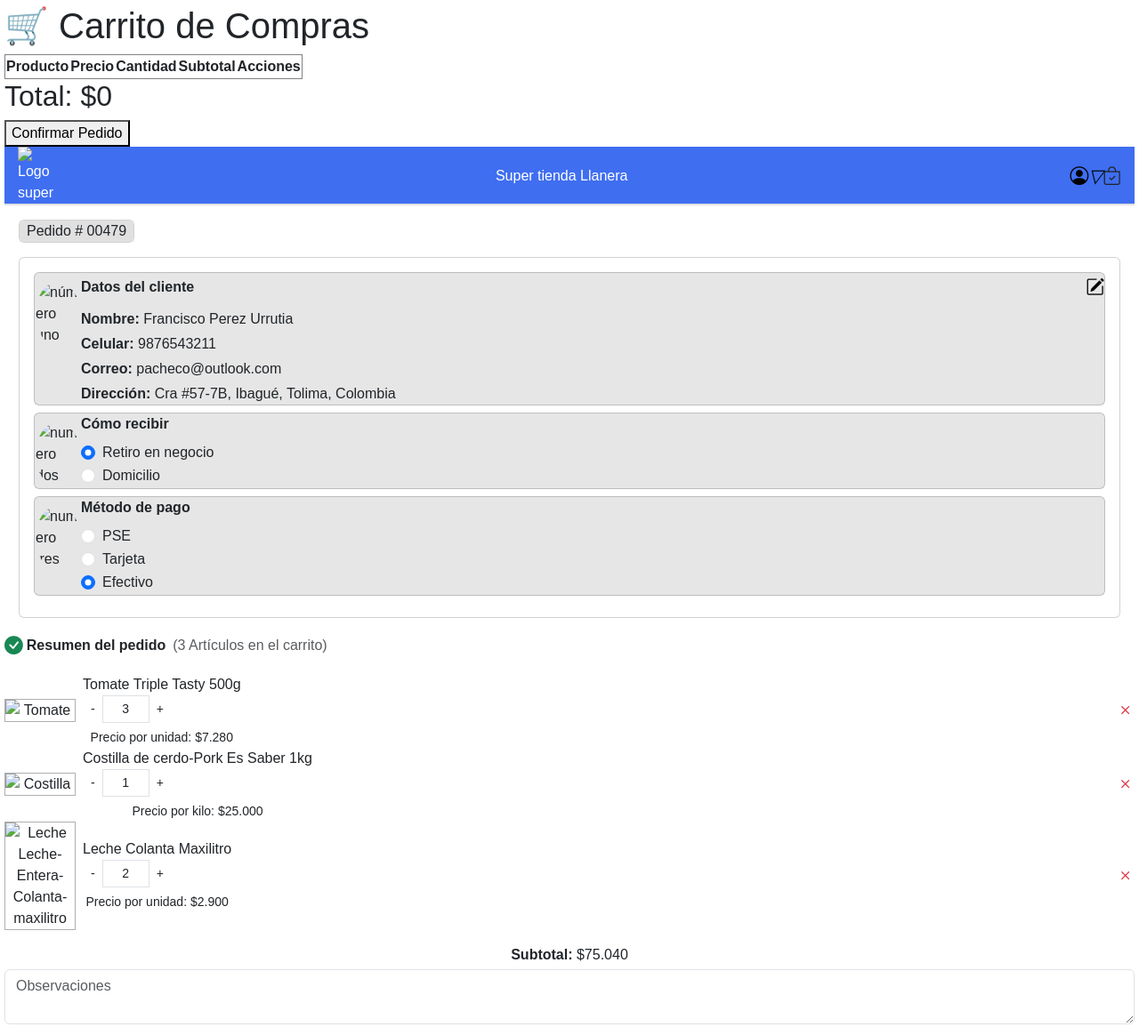
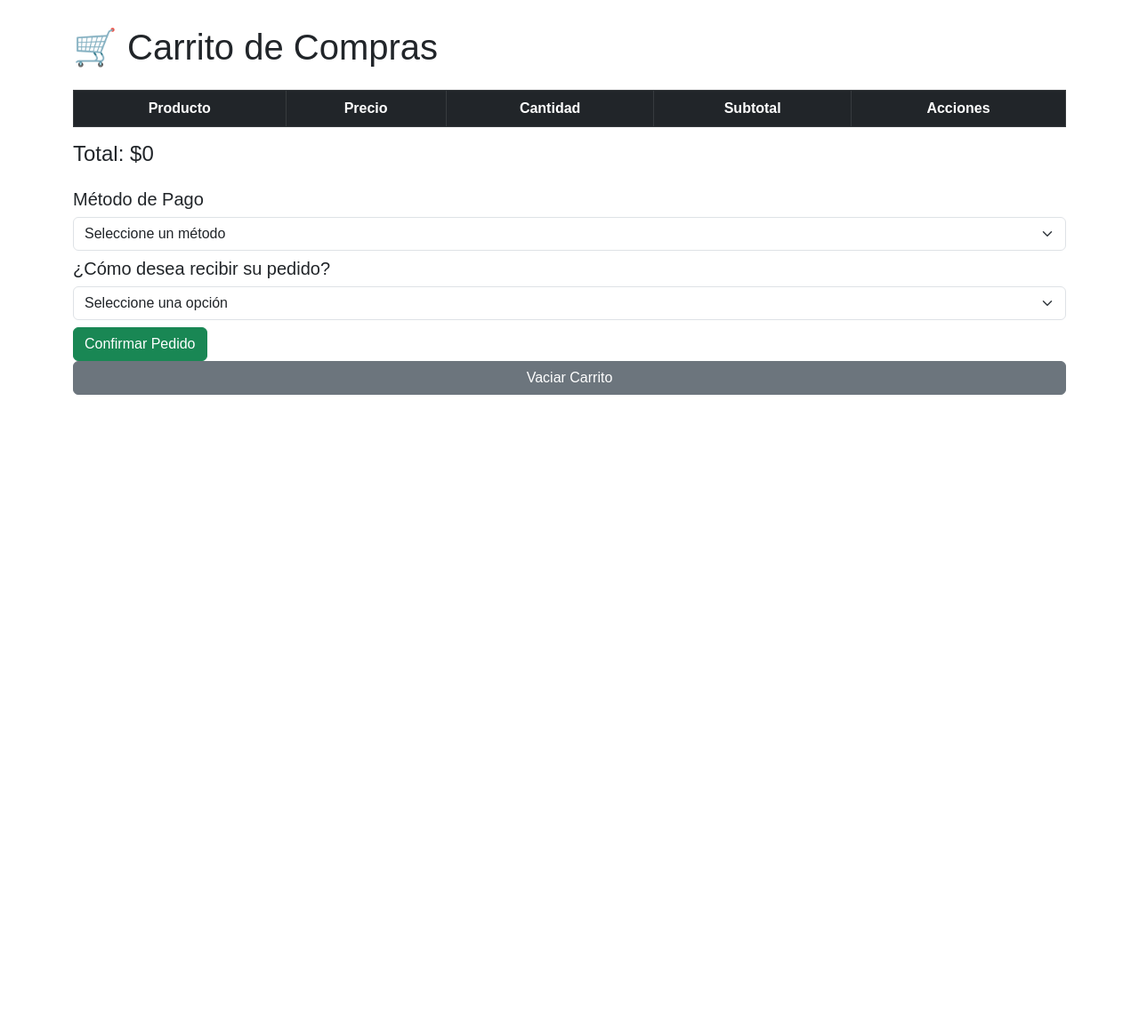
Before and after one commit to AndresLozano0/supermercado-PWA, a website: page Back-end/public/carrito.html in a window 1280 px wide. Shown: the top 1155 px of the page at 89% size. After the commit the page ends 800 px from the top, so only its background shows below. Drawn offline with nearby package versions, Linux system fonts and the light colour scheme.

Commit message:
Implementado método de pago, dirección y guardado en carrito_compras

```diff
--- a/Back-end/public/carrito.html
+++ b/Back-end/public/carrito.html
@@ -6,15 +6,16 @@
   <title>Super tienda Llanera - Carrito</title>
   <link href="https://cdn.jsdelivr.net/npm/bootstrap@5.3.0/dist/css/bootstrap.min.css" rel="stylesheet">
   <link rel="stylesheet" href="https://cdn.jsdelivr.net/npm/bootstrap-icons@1.10.5/font/bootstrap-icons.css">
-  <link rel="stylesheet" href="css/styles.css" />
+  <link rel="stylesheet" href="css/styles.css">
+</head>
 
-</head>
 <body class="body-carrito">
 
-  <h1>🛒 Carrito de Compras</h1>
+  <div class="container py-4">
+    <h1 class="mb-4">🛒 Carrito de Compras</h1>
 
-  <table border="1">
-    <thead>
+    <table class="table table-bordered text-center">
+      <thead class="table-dark">
         <tr>
           <th>Producto</th>
           <th>Precio</th>
@@ -24,12 +25,43 @@
         </tr>
       </thead>
       <tbody id="carrito-body">
-      <!-- Se llenará con JS -->
+        <!-- Se llena con JS -->
       </tbody>
     </table>
 
-  <h2>Total: $<span id="total">0</span></h2>
-  <button onclick="confirmarPedido()">Confirmar Pedido</button>
+    <h4>Total: $<span id="total">0</span></h4>
+    <div class="mt-4">
+ <!-- Método de Pago -->
+<div class="mt-4">
+  <h5>Método de Pago</h5>
+  <select id="tipoPago" class="form-select mb-2">
+    <option value="" selected disabled>Seleccione un método</option>
+    <option value="tarjeta">Tarjeta de crédito</option>
+    <option value="efectivo">Pago en efectivo</option>
+    <option value="nequi">Nequi</option>
+    <option value="daviplata">Daviplata</option>
+  </select>
+
+  <div id="datosTarjeta" style="display: none;">
+    <input type="text" class="form-control mb-2" id="numeroTarjeta" placeholder="Número de tarjeta">
+    <input type="month" class="form-control mb-2" id="fechaVencimiento" placeholder="Fecha de vencimiento">
+  </div>
+
+  <!-- Cómo desea recibir -->
+  <h5>¿Cómo desea recibir su pedido?</h5>
+  <select id="comoRecibir" class="form-select mb-2">
+    <option value="" selected disabled>Seleccione una opción</option>
+    <option value="domicilio">Domicilio</option>
+    <option value="negocio">Recoger en el negocio</option>
+  </select>
+
+  <div id="direccionDomicilio" style="display: none;">
+    <input type="text" class="form-control" id="direccion" placeholder="Dirección de entrega">
+  </div>
+</div>
+    <button class="btn btn-success" onclick="confirmarPedido()">Confirmar Pedido</button>
+    <button class="btn btn-secondary" onclick="vaciarCarrito()">Vaciar Carrito</button>
+  </div>
 
   <script>
     let carrito = JSON.parse(localStorage.getItem('carrito')) || [];
@@ -49,10 +81,15 @@
           <td>${item.nombre}</td>
           <td>$${item.precio}</td>
           <td>
-            <input type="number" min="1" value="${item.cantidad}" onchange="actualizarCantidad(${index}, this.value)">
+            <input type="number" min="1" value="${item.cantidad}"
+              onchange="actualizarCantidad(${index}, this.value)" style="width: 60px;">
           </td>
           <td>$${subtotal}</td>
-          <td><button onclick="eliminar(${index})">Eliminar</button></td>
+          <td>
+            <button class="btn btn-danger btn-sm" onclick="eliminar(${index})">
+              <i class="bi bi-trash"></i> Eliminar
+            </button>
+          </td>
         `;
         cuerpo.appendChild(fila);
       });
@@ -72,157 +109,101 @@
       renderCarrito();
     }
 
+    function vaciarCarrito() {
+      if (confirm('¿Seguro que deseas vaciar el carrito?')) {
+        localStorage.removeItem('carrito');
+        carrito = [];
+        renderCarrito();
+      }
+    }
+
     function confirmarPedido() {
+      if (carrito.length === 0) {
+        alert('El carrito está vacío.');
+        return;
+      }
+
       fetch('/confirmar-pedido', {
   method: 'POST',
   headers: { 'Content-Type': 'application/json' },
-        body: JSON.stringify({ productos: carrito })
+  credentials: 'include',
+  body: JSON.stringify({
+    productos: carrito,
+    metodo_pago: {
+      tipo: document.getElementById('tipoPago').value,
+      numero_tarjeta: document.getElementById('numeroTarjeta')?.value || null,
+      vencimiento: document.getElementById('fechaVencimiento')?.value || null
+    },
+    como_recibir: document.getElementById('comoRecibir').value,
+    direccion: document.getElementById('direccion')?.value || null
+  })
+});
+
+    }
+
+    renderCarrito();
+  </script>
+  <script>
+  document.getElementById('tipoPago').addEventListener('change', function () {
+    const metodo = this.value;
+    document.getElementById('datosTarjeta').style.display = metodo === 'tarjeta' ? 'block' : 'none';
+  });
+
+  document.getElementById('comoRecibir').addEventListener('change', function () {
+    document.getElementById('direccionDomicilio').style.display = this.value === 'domicilio' ? 'block' : 'none';
+  });
+
+  function confirmarPedido() {
+    if (carrito.length === 0) {
+      alert('El carrito está vacío.');
+      return;
+    }
+
+    const tipoPago = document.getElementById('tipoPago').value;
+    const numeroTarjeta = document.getElementById('numeroTarjeta').value;
+    const fechaVencimiento = document.getElementById('fechaVencimiento').value;
+    const comoRecibir = document.getElementById('comoRecibir').value;
+    const direccion = document.getElementById('direccion').value;
+
+    if (!tipoPago || !comoRecibir || (comoRecibir === 'domicilio' && !direccion)) {
+      return alert('Por favor complete todos los campos obligatorios.');
+    }
+
+    fetch('/confirmar-pedido', {
+      method: 'POST',
+      headers: { 'Content-Type': 'application/json' },
+      credentials: 'include',
+      body: JSON.stringify({
+        productos: carrito,
+        metodo_pago: {
+          tipo: tipoPago,
+          numero_tarjeta: numeroTarjeta,
+          vencimiento: fechaVencimiento
+        },
+        como_recibir: comoRecibir,
+        direccion: direccion
+      })
     })
     .then(res => res.text())
     .then(mensaje => {
       alert(mensaje);
+      if (mensaje.includes('✅')) {
         localStorage.removeItem('carrito');
-        location.href = '/inicio.html'; // Redirigir al catálogo
+        carrito = [];
+        renderCarrito();
+        window.location.href = '/inicio.html';
+      }
     })
     .catch(err => {
-        alert('Error al confirmar el pedido');
+      alert('Error al confirmar el pedido.');
       console.error(err);
     });
-    }
-
-    renderCarrito();
-  </script>
-
-  <div class="header">
-    <img src="/web/assets/img/tulogoaqui.png" class="logo" alt="Logo supermercado" width="40px" />
-    <h6 class="mt-2">Super tienda Llanera</h6>
-    <a href="datos-personales.html" class="user-icon"><i class="bi bi-person-circle">&#9661;</i><span class="bi bi-bag-check text-dark"></span></a>
-  </div>
-    <!-- numero Pedido -->
-  <div class="card numero-pedido m-3">
-    <label for="numero pedido m-3">Pedido # 00479</label>
-  </div>
-    <!--tarjeta principal-->
-  <div class="card p-3 m-3">
-    <!-- tarjeta Datos del cliente -->
-    <div class="card interior">
-      <div class="d-flex justify-content-between align-items-center mb-2">
-        <span class="section-title"><strong> Datos del cliente </strong></span>
-        <i class="bi bi-pencil-square"></i>
-      </div>
-      <div>
-        <img src="/web/assets/img/numero uno.png" class="numero" alt="número uno" width="100px">
-        <p class="mb-1"><strong>Nombre:</strong> Francisco Perez Urrutia</p>
-        <p class="mb-1"><strong>Celular:</strong> 9876543211</p>
-        <p class="mb-1"><strong>Correo:</strong> pacheco@outlook.com</p>
-        <p class="mb-0"><strong>Dirección:</strong> Cra #57-7B, Ibagué, Tolima, Colombia</p>
-      </div>
-    </div>
-     <!-- Cómo recibir -->
-    <div class="card interior">
-      <img src="/web/assets/img/numero dos.png" class="numero" alt="numero dos" width="100px">
-      <span class="section-title mb-2"><strong>Cómo recibir</strong></span>
-      <div class="form-check">
-        <input class="form-check-input" type="radio" name="recibir" id="retiro" checked>
-        <label class="form-check-label" for="retiro">Retiro en negocio</label>
-      </div>
-      <div class="form-check">
-        <input class="form-check-input" type="radio" name="recibir" id="domicilio">
-        <label class="form-check-label" for="domicilio">Domicilio</label>
-      </div>
-    </div>
-     <!-- Método de pago -->
-    <div class="card interior">
-      <img src="/web/assets/img/numero tres.png" class="numero" alt="numero tres" width="100px">
-      <span class="section-title mb-2"><strong>Método de pago</strong></span>
-        <div class="form-check">
-          <input class="form-check-input" type="radio" name="pago" id="pse">
-          <label class="form-check-label" for="pse">PSE</label>
-        </div>
-      <div class="form-check">
-        <input class="form-check-input" type="radio" name="pago" id="tarjeta">
-        <label class="form-check-label" for="tarjeta">Tarjeta</label>
-      </div>
-      <div class="form-check">
-        <input class="form-check-input" type="radio" name="pago" id="efectivo" checked>
-        <label class="form-check-label" for="efectivo">Efectivo</label>
-      </div>
-    </div>
-  </div>
-    <!-- Resumen del pedido -->
-  <div class="resumen-pedido">
-    <div class="mb-3 d-flex align-items-center">
-      <i class="bi bi-check-circle-fill text-success"></i>
-      <strong class="ms-1">Resumen del pedido</strong>
-      <span class="text-muted ms-2">(3 Artículos en el carrito)</span>
-    </div>
-    <div class="product-row d-flex align-items-center">
-      <img src="/web/assets/img/tomate triple tasty.png" alt="Tomate" class="product-img me-2" width="80">
-      <div class="d-flex-grow-1">
-        <p class="mb-0">Tomate Triple Tasty 500g</p>
-        <div class="input-group cantidad-producto input-group-sm Cantidad-control mb-1">
-          <button class="btn btn-outline-secodary" type="button" onclick="decrementar(this)">-</button>
-          <input type="text" class="form-control text-center" title="cantidad" value="3" readonly>
-          <button class="btn btn-outline-secodary" type="button" onclick="incrementar(this)">+</button>
-        </div>
-        <small>Precio por unidad: $7.280</small>
-      </div>
-      <i class="bi bi-x ms-auto text-danger" onclick="eliminarProdcto(this)"></i>
-    </div>
-    <div class="product-row d-flex align-items-center">
-      <img src="/web/assets/img/costilla de cerdo.png" alt="Costilla" class="product-img me-2" width="80">
-        <div class="d-flex-grow-1">
-          <p class="mb-0">Costilla de cerdo-Pork Es Saber 1kg</p>
-          <div class="input-group cantidad-producto input-group-sm Cantidad-control mb-1">
-            <button class="btn btn-outline-secodary" type="button" onclick="decrementar(this)">-</button>
-            <input type="text" class="form-control text-center" title="cantidad" value="1" >
-            <button class="btn btn-outline-secodary" type="button" onclick="incrementar(this)">+</button>
-          </div>
-          <small>Precio por kilo: $25.000</small>
-        </div>
-        <i class="bi bi-x ms-auto text-danger" onclick="eliminarProdcto(this)"></i>
-      </div>
-      <div class="product-row d-flex align-items-center">
-        <img src="/web/assets/img/Leche-Entera-Colanta-maxilitro.png" alt="Leche Leche-Entera-Colanta-maxilitro" class="product-img me-2" width="80">
-        <div class="d-flex-grow-1">
-          <p class="mb-0">Leche Colanta Maxilitro</p>
-          <div class="input-group cantidad-producto input-group-sm Cantidad-control mb-1">
-            <button class="btn btn-outline-secodary" type="button" onclick="decrementar(this)">-</button>
-            <input type="text" class="form-control text-center" title="cantidad" value="2" readonly>
-            <button class="btn btn-outline-secodary" type="button" onclick="incrementar(this)">+</button>
-          </div>
-          <small>Precio por unidad: $2.900</small>
-        </div>
-        <i class="bi bi-x ms-auto text-danger" onclick="eliminarProdcto(this)"></i>
-      </div>
-      <div class="mt-3">
-        <p class="mb-1"><strong>Subtotal:</strong> $75.040</p>
-        <textarea class="form-control mb-2" rows="2" placeholder="Observaciones"></textarea>
-      </div>
-    </div>
-      <!-- Botones -->
-    <div class="botones-personalizados d-flex justify-content-center mt-4 gap-3">
-      <a href="inicio.html" class="btn-personalizado btn-azul">Agregar más <br> productos</a>
-      <a href="pedido-retirar.html" class="btn-personalizado btn-verde">Procesar <br> Orden</a>
-    </div>
- <!--funcion de añadir mas de un producto o disminuir de un producto carrito-->
-<script>
-  function incrementar(btn) {
-    let input = btn.parentNode.querySelector('input');
-    input.value = parseInt(input.value) + 1;
-  }
-
-  function decrementar(btn) {
-    let input = btn.parentNode.querySelector('input');
-    let value = parseInt(input.value);
-    if (value > 1) {
-      input.value = value - 1;
-    }
   }
 </script>
 
 
 
   <script src="https://cdn.jsdelivr.net/npm/bootstrap@5.3.0/dist/js/bootstrap.bundle.min.js"></script>
+
 </body>
 </html>
```
Also changed, not shown: Back-end/app.js (+55 -23 lines), Back-end/public/inicio.html (+4 -1 lines). Lines whose indentation alone changed are shown as unchanged.
